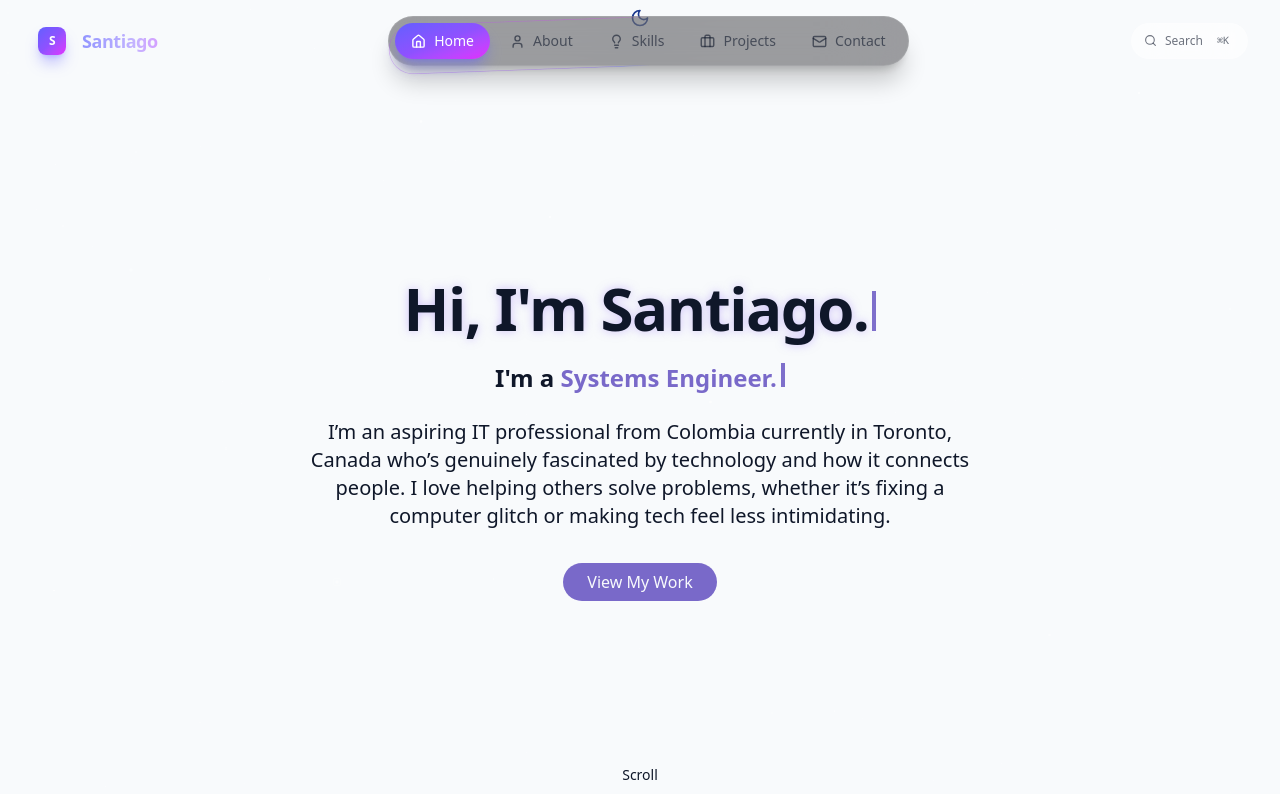
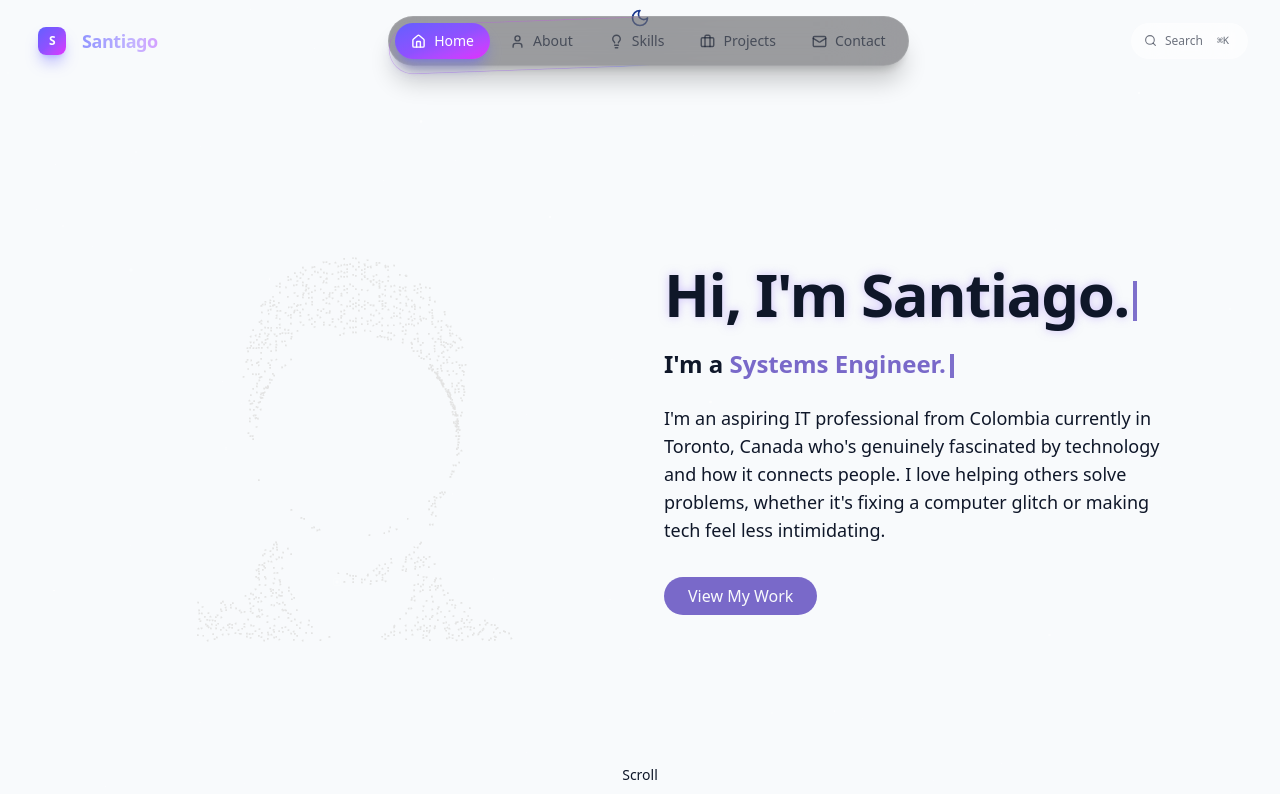
Before and after one commit to Santi2307/santi-portafolio, a React (Vite) app: page / in a window 1280 px wide. Shown: the top 794 px of the page. Built offline with nearby package versions, Linux system fonts and the light colour scheme.

Commit message:
updates and fix bugs

```diff
--- a/package.json
+++ b/package.json
@@ -12,6 +12,8 @@
   "dependencies": {
     "@hookform/resolvers": "^5.2.2",
     "@radix-ui/react-toast": "^1.2.10",
+    "@react-three/drei": "^9.122.0",
+    "@react-three/fiber": "^8.18.0",
     "@tailwindcss/vite": "^4.1.4",
     "class-variance-authority": "^0.7.1",
     "clsx": "^2.1.1",
@@ -24,6 +26,7 @@
     "react-router-dom": "^7.5.1",
     "tailwind-merge": "^3.2.0",
     "tailwindcss": "^4.1.4",
+    "three": "^0.169.0",
     "zod": "^4.1.11",
     "zustand": "^5.0.8"
   },
--- /dev/null
+++ b/src/components/Avatar3D.jsx
@@ -0,0 +1,247 @@
+// =============================================================================
+// Avatar3D.jsx — Particle portrait that reacts to the cursor
+// -----------------------------------------------------------------------------
+// Place in src/components/Avatar3D.jsx
+// Requires: npm install three @react-three/fiber @react-three/drei
+// Requires an image at /public/me.jpg (or change IMAGE_SRC below)
+// =============================================================================
+
+import { Suspense, useEffect, useMemo, useRef, useState } from "react";
+import { Canvas, useFrame, useThree } from "@react-three/fiber";
+import * as THREE from "three";
+
+const IMAGE_SRC = "/me.jpg";
+const TARGET_PARTICLES = 1200;
+const REPULSION_RADIUS = 0.5;
+const REPULSION_STRENGTH = 0.35;
+const RETURN_SPEED = 0.08;
+
+/* ─────────────────────────── Image → particle positions ─────────────────────────── */
+
+/**
+ * Loads the image, draws it to an offscreen canvas, reads the pixels,
+ * and returns an array of 3D positions for each "dark enough" pixel.
+ * The total is capped at TARGET_PARTICLES by random sampling.
+ */
+const loadParticlePositions = (src, target) =>
+  new Promise((resolve, reject) => {
+    const img = new Image();
+    img.crossOrigin = "anonymous";
+    img.onload = () => {
+      // Downscale to keep the pixel scan cheap. ~120px wide is plenty.
+      const maxDim = 140;
+      const scale = Math.min(maxDim / img.width, maxDim / img.height, 1);
+      const w = Math.floor(img.width * scale);
+      const h = Math.floor(img.height * scale);
+
+      const canvas = document.createElement("canvas");
+      canvas.width = w;
+      canvas.height = h;
+      const ctx = canvas.getContext("2d", { willReadFrequently: true });
+      ctx.drawImage(img, 0, 0, w, h);
+
+      const { data } = ctx.getImageData(0, 0, w, h);
+      const candidates = [];
+
+      // Collect every dark-enough pixel as a candidate.
+      // brightness = (R + G + B) / 3 ; we want dark pixels = subject.
+      for (let y = 0; y < h; y++) {
+        for (let x = 0; x < w; x++) {
+          const idx = (y * w + x) * 4;
+          const brightness = (data[idx] + data[idx + 1] + data[idx + 2]) / 3;
+          // Threshold tweak: lower = stricter (only very dark pixels become particles)
+          if (brightness < 110) {
+            // Map pixel coords to a centered 3D space (-aspect/2..+aspect/2, -1..+1)
+            const aspect = w / h;
+            const nx = (x / w - 0.5) * aspect * 2;
+            const ny = -(y / h - 0.5) * 2; // flip Y so the image isn't upside-down
+            const nz = (Math.random() - 0.5) * 0.05; // tiny depth for life
+            candidates.push([nx, ny, nz]);
+          }
+        }
+      }
+
+      if (candidates.length === 0) {
+        reject(new Error("No dark pixels found — increase image contrast."));
+        return;
+      }
+
+      // Random sample down to the target count (Fisher–Yates partial shuffle).
+      const sampleSize = Math.min(target, candidates.length);
+      for (let i = 0; i < sampleSize; i++) {
+        const j = i + Math.floor(Math.random() * (candidates.length - i));
+        [candidates[i], candidates[j]] = [candidates[j], candidates[i]];
+      }
+      const sampled = candidates.slice(0, sampleSize);
+
+      // Flatten into a Float32Array for THREE.BufferGeometry.
+      const positions = new Float32Array(sampled.length * 3);
+      sampled.forEach(([x, y, z], i) => {
+        positions[i * 3 + 0] = x;
+        positions[i * 3 + 1] = y;
+        positions[i * 3 + 2] = z;
+      });
+
+      resolve(positions);
+    };
+    img.onerror = () => reject(new Error(`Failed to load image: ${src}`));
+    img.src = src;
+  });
+
+/* ─────────────────────────── Particle cloud ─────────────────────────── */
+
+const ParticleFace = ({ positions }) => {
+  const pointsRef = useRef(null);
+  const mouse3D = useRef(new THREE.Vector3(999, 999, 0));
+  const { viewport, mouse } = useThree();
+
+  // Keep the original positions so we can spring back to them.
+  const original = useMemo(() => positions.slice(), [positions]);
+  // The current animated positions (mutated each frame).
+  const current = useMemo(() => positions.slice(), [positions]);
+
+  useFrame(() => {
+    // Convert NDC mouse (-1..+1) into our world space.
+    mouse3D.current.set(
+      (mouse.x * viewport.width) / 2,
+      (mouse.y * viewport.height) / 2,
+      0
+    );
+
+    const geom = pointsRef.current?.geometry;
+    if (!geom) return;
+    const arr = geom.attributes.position.array;
+
+    const mx = mouse3D.current.x;
+    const my = mouse3D.current.y;
+    const r2 = REPULSION_RADIUS * REPULSION_RADIUS;
+
+    for (let i = 0; i < arr.length; i += 3) {
+      const ox = original[i];
+      const oy = original[i + 1];
+      const oz = original[i + 2];
+
+      // Distance from current particle to cursor (XY plane).
+      const dx = current[i] - mx;
+      const dy = current[i + 1] - my;
+      const d2 = dx * dx + dy * dy;
+
+      // Inside repulsion zone? Push particle outward, scaled by closeness.
+      if (d2 < r2 && d2 > 0.00001) {
+        const force = (1 - d2 / r2) * REPULSION_STRENGTH;
+        const d = Math.sqrt(d2);
+        current[i] += (dx / d) * force;
+        current[i + 1] += (dy / d) * force;
+      }
+
+      // Spring back toward original position every frame.
+      current[i] += (ox - current[i]) * RETURN_SPEED;
+      current[i + 1] += (oy - current[i + 1]) * RETURN_SPEED;
+      current[i + 2] += (oz - current[i + 2]) * RETURN_SPEED;
+
+      arr[i] = current[i];
+      arr[i + 1] = current[i + 1];
+      arr[i + 2] = current[i + 2];
+    }
+
+    geom.attributes.position.needsUpdate = true;
+  });
+
+  return (
+    <points ref={pointsRef}>
+      <bufferGeometry>
+        <bufferAttribute
+          attach="attributes-position"
+          count={positions.length / 3}
+          array={positions}
+          itemSize={3}
+        />
+      </bufferGeometry>
+      <pointsMaterial
+        size={0.018}
+        color="#ffffff"
+        sizeAttenuation
+        transparent
+        opacity={0.95}
+        depthWrite={false}
+      />
+    </points>
+  );
+};
+
+/* ─────────────────────────── Loader wrapper ─────────────────────────── */
+
+const ParticleFaceLoader = () => {
+  const [positions, setPositions] = useState(null);
+  const [error, setError] = useState(null);
+
+  useEffect(() => {
+    let mounted = true;
+    loadParticlePositions(IMAGE_SRC, TARGET_PARTICLES)
+      .then((p) => mounted && setPositions(p))
+      .catch((e) => mounted && setError(e.message));
+    return () => {
+      mounted = false;
+    };
+  }, []);
+
+  if (error) {
+    return (
+      <mesh>
+        <planeGeometry args={[1, 1]} />
+        <meshBasicMaterial color="red" wireframe />
+      </mesh>
+    );
+  }
+
+  if (!positions) return null;
+  return <ParticleFace positions={positions} />;
+};
+
+/* ─────────────────────────── Main exported component ─────────────────────────── */
+
+export const Avatar3D = ({ className = "" }) => {
+  const [supportsWebGL, setSupportsWebGL] = useState(true);
+
+  // Detect WebGL availability once on mount (for graceful fallback).
+  useEffect(() => {
+    try {
+      const canvas = document.createElement("canvas");
+      const gl =
+        canvas.getContext("webgl") || canvas.getContext("experimental-webgl");
+      setSupportsWebGL(!!gl);
+    } catch {
+      setSupportsWebGL(false);
+    }
+  }, []);
+
+  if (!supportsWebGL) {
+    return (
+      <div
+        className={`flex aspect-square items-center justify-center rounded-full bg-gradient-to-br from-indigo-500/20 to-fuchsia-500/20 ${className}`}
+      >
+        <img
+          src={IMAGE_SRC}
+          alt="Santiago"
+          className="h-full w-full rounded-full object-cover opacity-90"
+        />
+      </div>
+    );
+  }
+
+  return (
+    <div className={`relative aspect-square w-full ${className}`}>
+      <Canvas
+        camera={{ position: [0, 0, 2.4], fov: 50 }}
+        dpr={[1, 2]}
+        gl={{ antialias: true, alpha: true }}
+      >
+        <Suspense fallback={null}>
+          <ParticleFaceLoader />
+        </Suspense>
+      </Canvas>
+    </div>
+  );
+};
+
+export default Avatar3D;
--- a/src/components/HeroSection.jsx
+++ b/src/components/HeroSection.jsx
@@ -1,12 +1,12 @@
 import { ArrowDown } from "lucide-react";
 import { useState, useEffect, useRef } from "react";
-import { motion, useScroll, useTransform, AnimatePresence } from "framer-motion";
+import { motion, useScroll, useTransform } from "framer-motion";
 import { cn } from "@/lib/utils";
+import { Avatar3D } from "./Avatar3D";
 
 const typingSpeed = 80;
 const deletingSpeed = 50;
 const pauseAfterTyping = 1500;
-const pauseAfterDelete = 800;
 
 const phrases = [
   "Web Developer.",
@@ -25,12 +25,15 @@ const useTypingEffect = (phrases) => {
   const [isDeleting, setIsDeleting] = useState(false);
 
   useEffect(() => {
-    const timer = setTimeout(() => {
+    const timer = setTimeout(
+      () => {
         const currentPhrase = phrases[phraseIndex];
-      const speed = isDeleting ? deletingSpeed : typingSpeed;
 
         setTypedText(
-        currentPhrase.substring(0, isDeleting ? typedText.length - 1 : typedText.length + 1)
+          currentPhrase.substring(
+            0,
+            isDeleting ? typedText.length - 1 : typedText.length + 1
+          )
         );
 
         if (!isDeleting && typedText === currentPhrase) {
@@ -39,7 +42,13 @@ const useTypingEffect = (phrases) => {
           setIsDeleting(false);
           setPhraseIndex((prev) => (prev + 1) % phrases.length);
         }
-    }, isDeleting ? deletingSpeed : typedText.length === phrases[phraseIndex].length ? pauseAfterTyping : typingSpeed);
+      },
+      isDeleting
+        ? deletingSpeed
+        : typedText.length === phrases[phraseIndex].length
+        ? pauseAfterTyping
+        : typingSpeed
+    );
 
     return () => clearTimeout(timer);
   }, [typedText, isDeleting, phraseIndex, phrases]);
@@ -51,7 +60,10 @@ const fullGreeting = "Hi, I'm Santiago.";
 
 export const HeroSection = () => {
   const ref = useRef(null);
-  const { scrollYProgress } = useScroll({ target: ref, offset: ["start start", "end start"] });
+  const { scrollYProgress } = useScroll({
+    target: ref,
+    offset: ["start start", "end start"],
+  });
   const greetingY = useTransform(scrollYProgress, [0, 1], ["0%", "50%"]);
   const jobTitleY = useTransform(scrollYProgress, [0, 1], ["0%", "100%"]);
   const arrowOpacity = useTransform(scrollYProgress, [0, 0.3], [1, 0]);
@@ -79,14 +91,29 @@ export const HeroSection = () => {
       ref={ref}
       className="relative min-h-screen flex flex-col items-center justify-center px-4 overflow-hidden"
     >
-      {/* Nuevo fondo con efecto de gradiente animado */}
+      {/* Background layers */}
       <div className="absolute inset-0 z-0 bg-background-pattern opacity-70"></div>
       <div className="absolute inset-0 z-0 bg-background-glow"></div>
 
-      <div className="container max-w-4xl mx-auto text-center z-10">
-        <div className="space-y-6">
+      <div className="container max-w-6xl mx-auto z-10">
+        <div className="grid grid-cols-1 lg:grid-cols-2 gap-8 lg:gap-12 items-center">
+
+          {/* ─── LEFT COLUMN: Avatar 3D ─── */}
+          <motion.div
+            className="order-1 lg:order-1 flex justify-center"
+            initial={{ opacity: 0, scale: 0.85 }}
+            animate={{ opacity: 1, scale: 1 }}
+            transition={{ duration: 1.2, ease: "easeOut" }}
+          >
+            <div className="w-full max-w-[380px] lg:max-w-[460px]">
+              <Avatar3D />
+            </div>
+          </motion.div>
+
+          {/* ─── RIGHT COLUMN: Text content ─── */}
+          <div className="order-2 lg:order-2 text-center lg:text-left space-y-6">
             <motion.h1
-            className="text-4xl md:text-6xl font-bold tracking-tight text-foreground"
+              className="text-4xl md:text-5xl lg:text-6xl font-bold tracking-tight text-foreground"
               initial={{ opacity: 0, y: 20 }}
               animate={{ opacity: 1, y: 0 }}
               transition={{ duration: 0.8, ease: "easeOut" }}
@@ -95,7 +122,7 @@ export const HeroSection = () => {
               <span className="text-glow">
                 {typedGreeting}
                 <motion.span
-                className="inline-block w-1 h-10 ml-1 bg-primary"
+                  className="inline-block w-1 h-10 ml-1 bg-primary align-middle"
                   animate={{ opacity: [1, 0, 1] }}
                   transition={{ repeat: Infinity, duration: 1 }}
                 ></motion.span>
@@ -104,31 +131,36 @@ export const HeroSection = () => {
 
             <motion.h2
               className={cn(
-              "text-xl md:text-2xl font-semibold text-muted-foreground mt-4 h-8"
+                "text-xl md:text-2xl font-semibold text-muted-foreground h-8"
               )}
               initial={{ opacity: 0, y: 20 }}
-            animate={{ opacity: greetingComplete ? 1 : 0, y: greetingComplete ? 0 : 20 }}
+              animate={{
+                opacity: greetingComplete ? 1 : 0,
+                y: greetingComplete ? 0 : 20,
+              }}
               transition={{ delay: 0.5, duration: 0.8, ease: "easeOut" }}
               style={{ y: jobTitleY }}
             >
               I'm a{" "}
-            <span className="text-primary font-bold">
-              {typedJobTitle}
-            </span>
+              <span className="text-primary font-bold">{typedJobTitle}</span>
               <motion.span
-              className="inline-block w-1 h-6 ml-1 bg-primary"
+                className="inline-block w-1 h-6 ml-1 bg-primary align-middle"
                 animate={{ opacity: [1, 0, 1] }}
                 transition={{ repeat: Infinity, duration: 1 }}
               ></motion.span>
             </motion.h2>
 
             <motion.p
-            className="text-lg md:text-xl text-muted-foreground max-w-2xl mx-auto"
+              className="text-base md:text-lg text-muted-foreground max-w-2xl mx-auto lg:mx-0"
               initial={{ opacity: 0, y: 20 }}
               animate={{ opacity: 1, y: 0 }}
               transition={{ delay: 1, duration: 0.8 }}
             >
-            I’m an aspiring IT professional from Colombia currently in Toronto, Canada who’s genuinely fascinated by technology and how it connects people. I love helping others solve problems, whether it’s fixing a computer glitch or making tech feel less intimidating.
+              I'm an aspiring IT professional from Colombia currently in
+              Toronto, Canada who's genuinely fascinated by technology and how
+              it connects people. I love helping others solve problems, whether
+              it's fixing a computer glitch or making tech feel less
+              intimidating.
             </motion.p>
 
             <motion.div
@@ -141,6 +173,7 @@ export const HeroSection = () => {
                 View My Work
               </a>
             </motion.div>
+          </div>
         </div>
       </div>
 
```
Also changed, not shown: public/me.jpg (added), 1 other file (tests, documents, lock files or other folders). Lines whose indentation alone changed are shown as unchanged.
